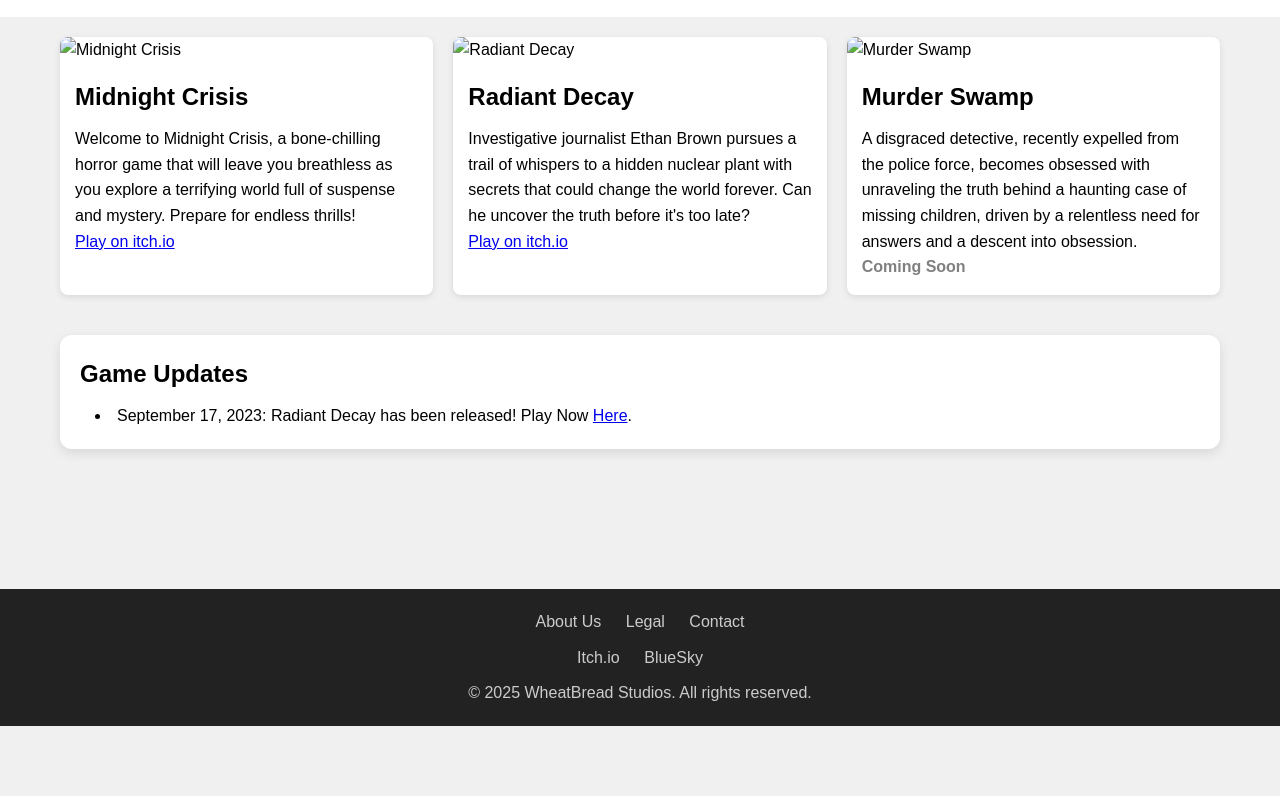
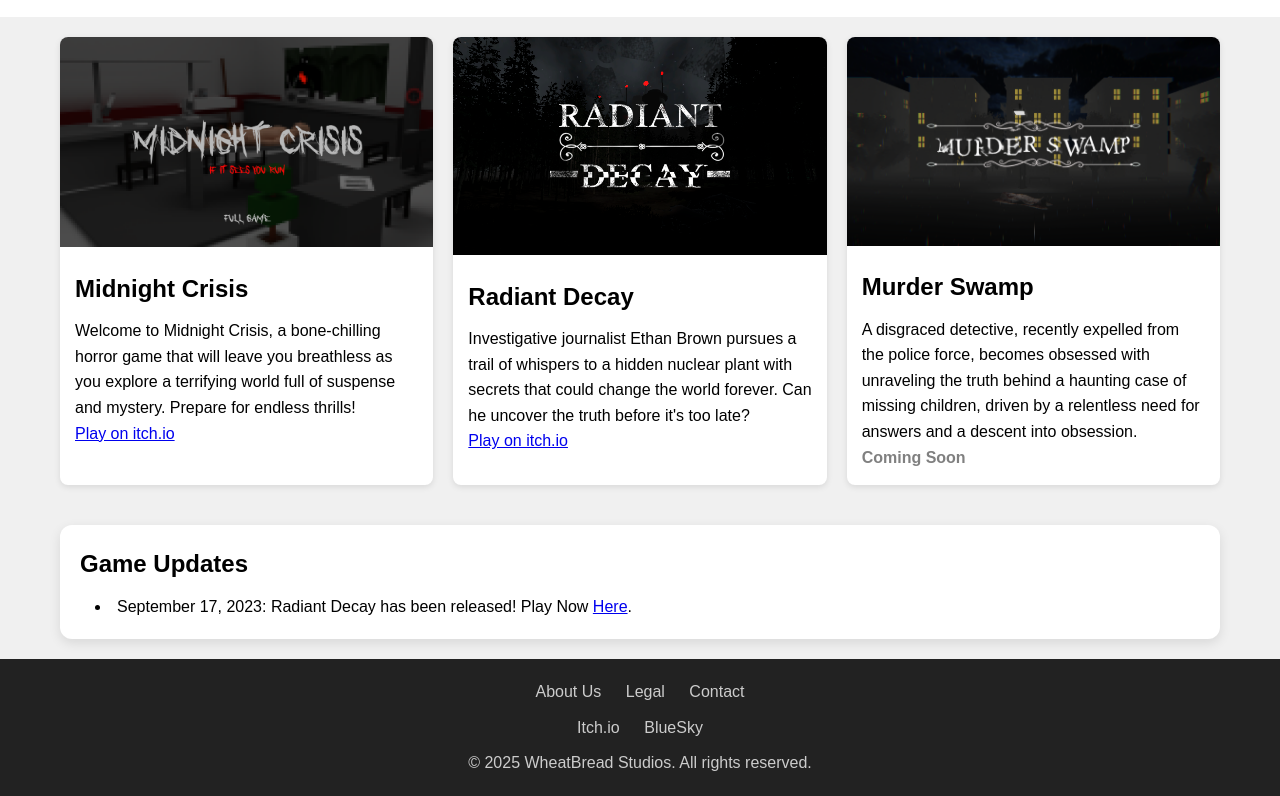
Before and after one commit to Stan006/Website, a plain HTML site: page index.html in a window 1280 px wide. Shown: the part 74-870 px from the top of the page. Before the commit the page ends 800 px from the top, so only its background shows below. Drawn offline with Linux system fonts and the light colour scheme.

Commit message:
index.html

```diff
--- a/index.html
+++ b/index.html
@@ -44,7 +44,7 @@
     <section class="games-container">
       <div class="game">
         <div class="game-image">
-          <img src="OJp0eZ.png" alt="Midnight Crisis" />
+          <img src="midnightcrisis.png" alt="Midnight Crisis" />
         </div>
         <div class="game-info">
           <h2>Midnight Crisis</h2>
@@ -55,7 +55,7 @@
 
       <div class="game">
         <div class="game-image">
-          <img src="mainbannerradiant.PNG" alt="Radiant Decay" />
+          <img src="radiantdecay.png" alt="Radiant Decay" />
         </div>
         <div class="game-info">
           <h2>Radiant Decay</h2>
@@ -66,7 +66,7 @@
 
       <div class="game">
         <div class="game-image">
-          <img src="game3.png" alt="Murder Swamp" />
+          <img src="murderswamp.png" alt="Murder Swamp" />
         </div>
         <div class="game-info">
           <h2>Murder Swamp</h2>
```
